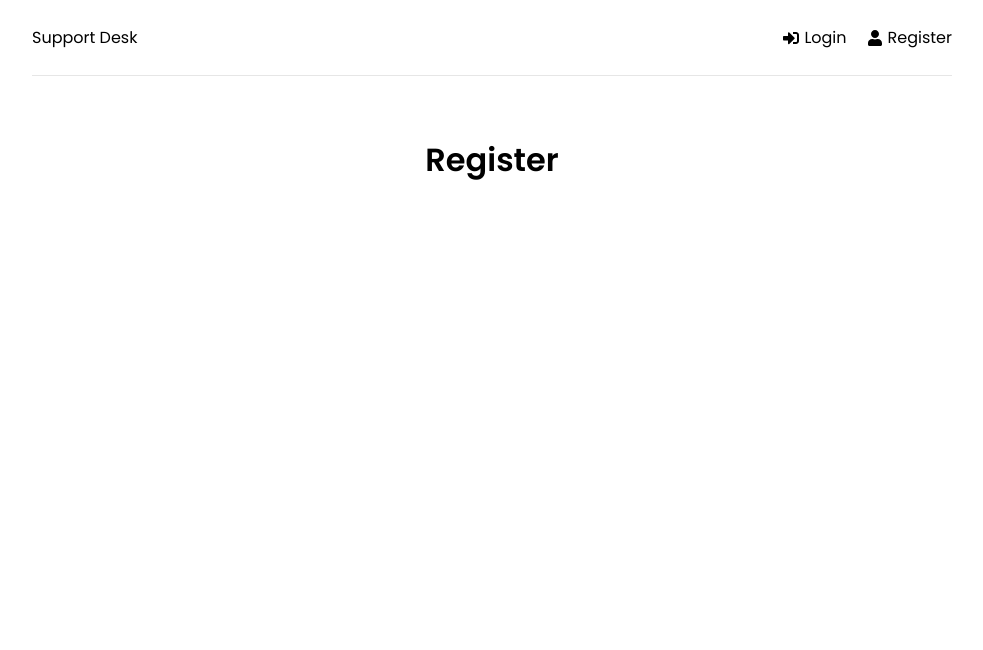
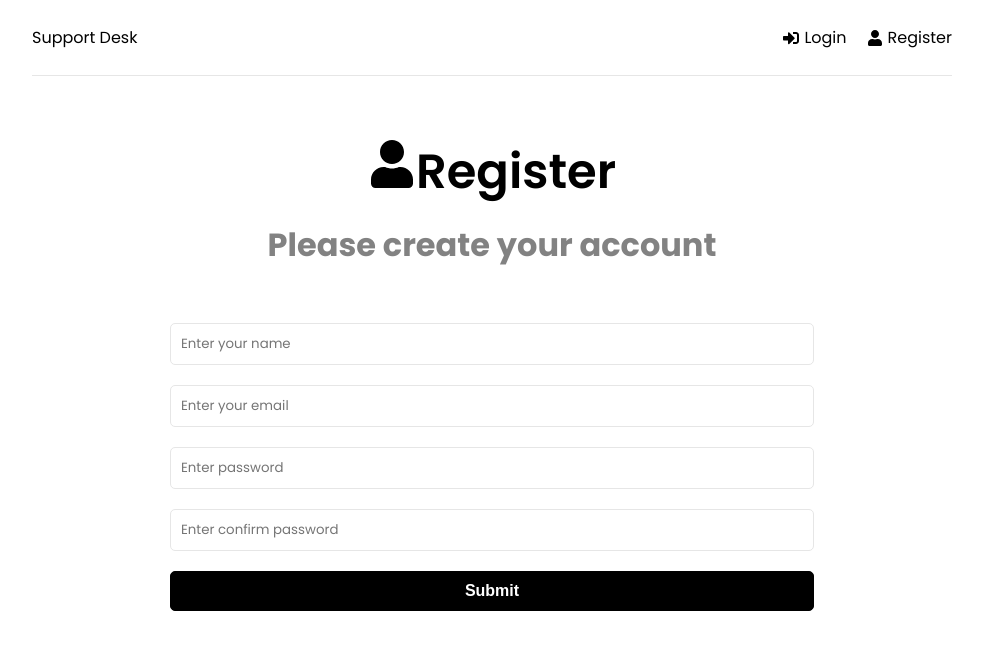
Before and after one commit to bhuone23o33/SupportDesk, a React (Vite) app in the folder frontend/: page /register in a window 1280 px wide. Shown: the top 650 px of the page, without its empty margins (148-1131 px from the left). Built offline with nearby package versions, Linux system fonts and the light colour scheme.

Commit message:
adding UI

```diff
--- a/frontend/src/App.jsx
+++ b/frontend/src/App.jsx
@@ -1,6 +1,8 @@
 
 import { BrowserRouter as Router, Routes, Route } from 'react-router-dom';
 import Header from './components/Header.jsx';
+import { ToastContainer } from 'react-toastify';
+import 'react-toastify/dist/ReactToastify.css'
 import Home from './pages/Home.jsx';
 import Login from './pages/Login.jsx';
 import Register from './pages/Register.jsx';
@@ -19,6 +21,7 @@ function App() {
           </Routes>
         </div>
       </Router>
+      <ToastContainer />
     </>
   )
 }
--- a/frontend/src/pages/Home.jsx
+++ b/frontend/src/pages/Home.jsx
@@ -1,10 +1,19 @@
-import React from 'react'
-
+import { Link } from 'react-router-dom'
+import { FaQuestionCircle, FaTicketAlt } from 'react-icons/fa'
 function Home() {
     return (
-        <div>
-            <h1>Home</h1>
-        </div>
+        <>
+            <section className="heading">
+                <h1>What do you need help with?</h1>
+                <p>Please choose from an option below</p>
+            </section>
+            <Link to='/new-ticket' className='btn btn-reverse btn-block'>
+                <FaQuestionCircle />Create new ticket
+            </Link>
+            <Link to='/tickets' className='btn btn-block'>
+                <FaTicketAlt />View my tickets
+            </Link>
+        </>
     )
 }
 
--- a/frontend/src/pages/Login.jsx
+++ b/frontend/src/pages/Login.jsx
@@ -1,10 +1,52 @@
-import React from 'react'
+import { useState } from 'react'
+import { toast } from 'react-toastify'
+import { FaSignInAlt } from 'react-icons/fa'
+function Login() {
+    // to store data
+    const [formData, setFormData] = useState({
 
-function Login() {
+        email: '',
+        password: '',
+    })
+
+    // destructing the formData for easy acces
+    const { email, password } = formData;
+
+    // onChange function in inputs
+    const onChange = (e) => {
+        setFormData((prev) => ({
+            ...prev,
+            [e.target.name]: e.target.value,
+        }))
+    }
+
+    // onSubmit the form
+    const onSubmit = (e) => {
+        e.preventDefault();
+
+    }
     return (
-        <div>
-            <h1>Login</h1>
-        </div>
+        <>
+            <section className='heading'>
+                <h1>
+                    <FaSignInAlt />Login
+                </h1>
+                <p>Please enter your credential</p>
+            </section>
+            <section className="form">
+                <form onSubmit={onSubmit}>
+                    <div className="form-group">
+                        <input type='email' className='form-control' id='email' name='email' value={email} onChange={onChange} placeholder='Enter your email' required />
+                    </div>
+                    <div className="form-group">
+                        <input type='password' className='form-control' id='password' name='password' value={password} onChange={onChange} placeholder='Enter password' required />
+                    </div>
+                    <div className="form-group">
+                        <button className="btn btn-block">Submit</button>
+                    </div>
+                </form>
+            </section>
+        </>
     )
 }
 
--- a/frontend/src/pages/Register.jsx
+++ b/frontend/src/pages/Register.jsx
@@ -1,10 +1,63 @@
-import React from 'react'
+import { useState } from 'react'
+import { toast } from 'react-toastify'
+import { FaUser } from 'react-icons/fa'
+function Register() {
+    // to store data
+    const [formData, setFormData] = useState({
+        name: '',
+        email: '',
+        password: '',
+        password2: ''
+    })
 
-function Register() {
+    // destructing the formData for easy acces
+    const { name, email, password, password2 } = formData;
+
+    // onChange function in inputs
+    const onChange = (e) => {
+        setFormData((prev) => ({
+            ...prev,
+            [e.target.name]: e.target.value,
+        }))
+    }
+
+    // onSubmit the form
+    const onSubmit = (e) => {
+        e.preventDefault();
+        console.log(password[0], password2[0]);
+        // if pass don't match
+        if (password !== password2) {
+            toast.error("Password do not match");
+        }
+    }
     return (
-        <div>
-            <h1>Register</h1>
-        </div>
+        <>
+            <section className='heading'>
+                <h1>
+                    <FaUser />Register
+                </h1>
+                <p>Please create your account</p>
+            </section>
+            <section className="form">
+                <form onSubmit={onSubmit}>
+                    <div className="form-group">
+                        <input type='text' className='form-control' id='name' name='name' value={name} onChange={onChange} placeholder='Enter your name' required />
+                    </div>
+                    <div className="form-group">
+                        <input type='email' className='form-control' id='email' name='email' value={email} onChange={onChange} placeholder='Enter your email' required />
+                    </div>
+                    <div className="form-group">
+                        <input type='password' className='form-control' id='password' name='password' value={password} onChange={onChange} placeholder='Enter password' required />
+                    </div>
+                    <div className="form-group">
+                        <input type='password' className='form-control' id='password2' name='password2' value={password2} onChange={onChange} placeholder='Enter confirm password' required />
+                    </div>
+                    <div className="form-group">
+                        <button className="btn btn-block">Submit</button>
+                    </div>
+                </form>
+            </section>
+        </>
     )
 }
 
```
